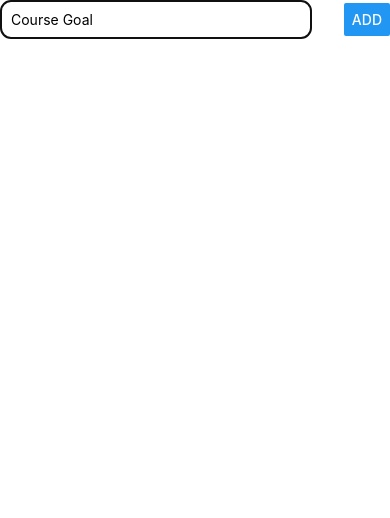
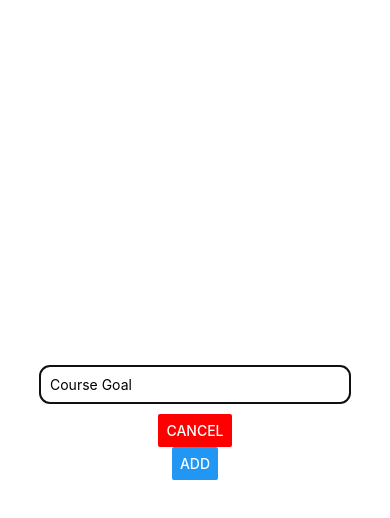
Before and after one commit to punreachrany/React-Native-Complete-Guide, a React Native app: screen / in a window 390 px wide. Both pictures are taken after a click on the button "ADD NEW GOAL". Shown: the top 518 px of the page. Built offline with nearby package versions, Linux system fonts and the light colour scheme.

Commit message:
onCancel

```diff
--- a/App.js
+++ b/App.js
@@ -23,6 +23,7 @@
       ...currentGoals,
       { id: Math.random().toString(), value: goalTitle },
     ]);
+    setIsAddMode(false);
   };
 
   const removeGoalHandler = (goalId) => {
@@ -31,10 +32,14 @@
     })
   }
 
+  const cancelGoalAdditionHandler = () => {
+    setIsAddMode(false);
+  }
+
   return (
     <View style={styles.screen}>
       <Button title="Add New Goal" onPress={() => setIsAddMode(true)}/>
-      <GoalInput onAddGoal={addGoalHandler} isVisible={isAddMode} />
+      <GoalInput onAddGoal={addGoalHandler} isVisible={isAddMode} onCancel={cancelGoalAdditionHandler} />
       <FlatList
         keyExtractor={(item, index) => item.id}
         data={courseGoals}
--- a/components/GoalInput.js
+++ b/components/GoalInput.js
@@ -8,6 +8,13 @@
     setEnteredGoal(enteredText);
   };
 
+  const addGoalHandler = () => {
+    props.onAddGoal(enteredGoal);
+    setEnteredGoal("");
+  }
+
+
+
   return (
     <Modal visible={props.isVisible}>
       <View style={styles.inputContainer}>
@@ -17,7 +24,8 @@
           onChangeText={goalInputHandler}
           value={enteredGoal}
         />
-        <Button title="ADD" onPress={props.onAddGoal.bind(this, enteredGoal)} />
+        <Button title="CANCEL" color="red" onPress={props.onCancel}/>
+        <Button title="ADD" onPress={addGoalHandler} />
       </View>
     </Modal>
   );
@@ -25,8 +33,9 @@
 
 const styles = StyleSheet.create({
   inputContainer: {
-    flexDirection: "row",
-    justifyContent: "space-between",
+    // flexDirection: "row",
+    flex: 1,
+    justifyContent: "center",
     alignItems: "center",
   },
   input: {
@@ -35,6 +44,7 @@
     padding: 10,
     borderRadius: 10,
     width: "80%",
+    marginBottom: 10,
   },
 });
 
```
